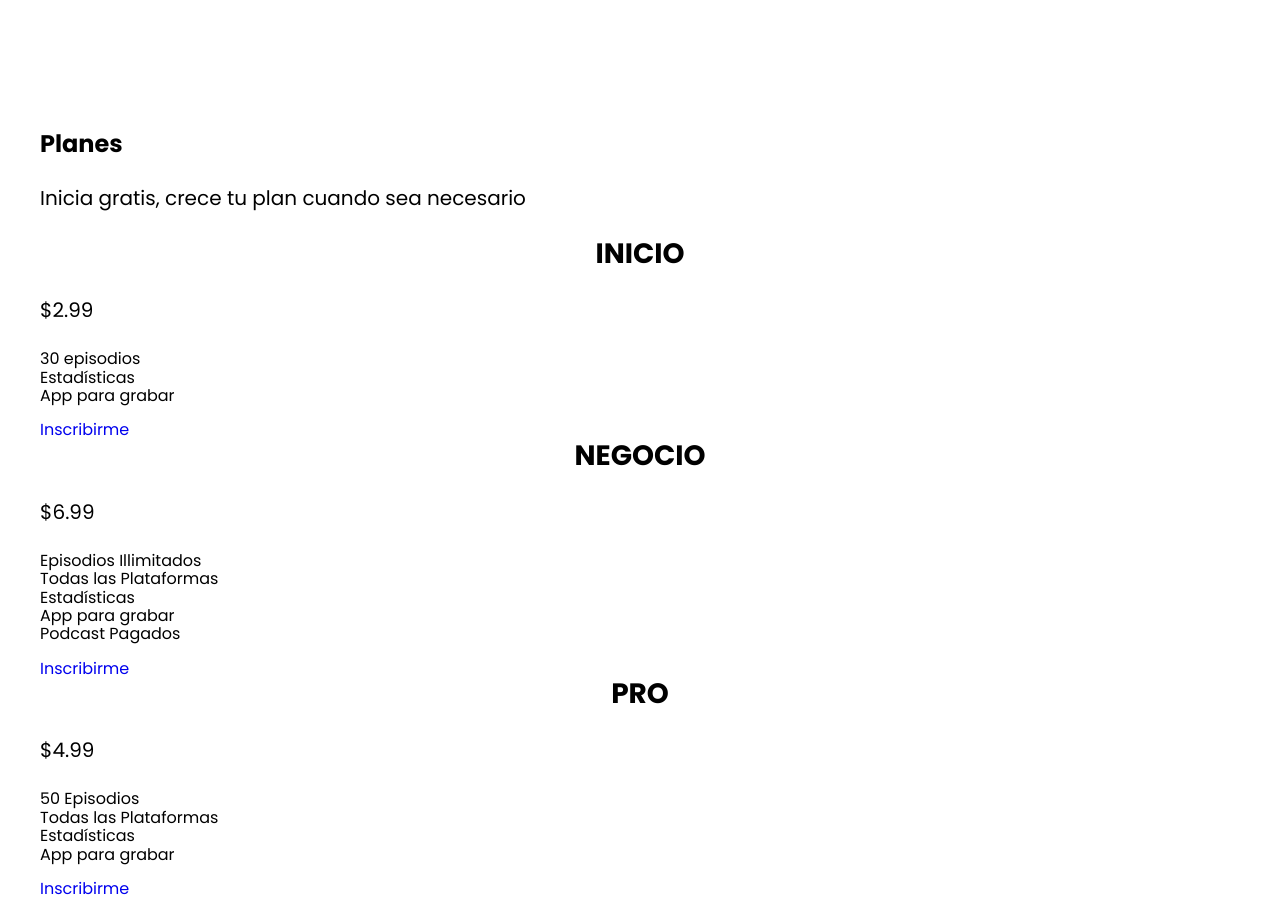
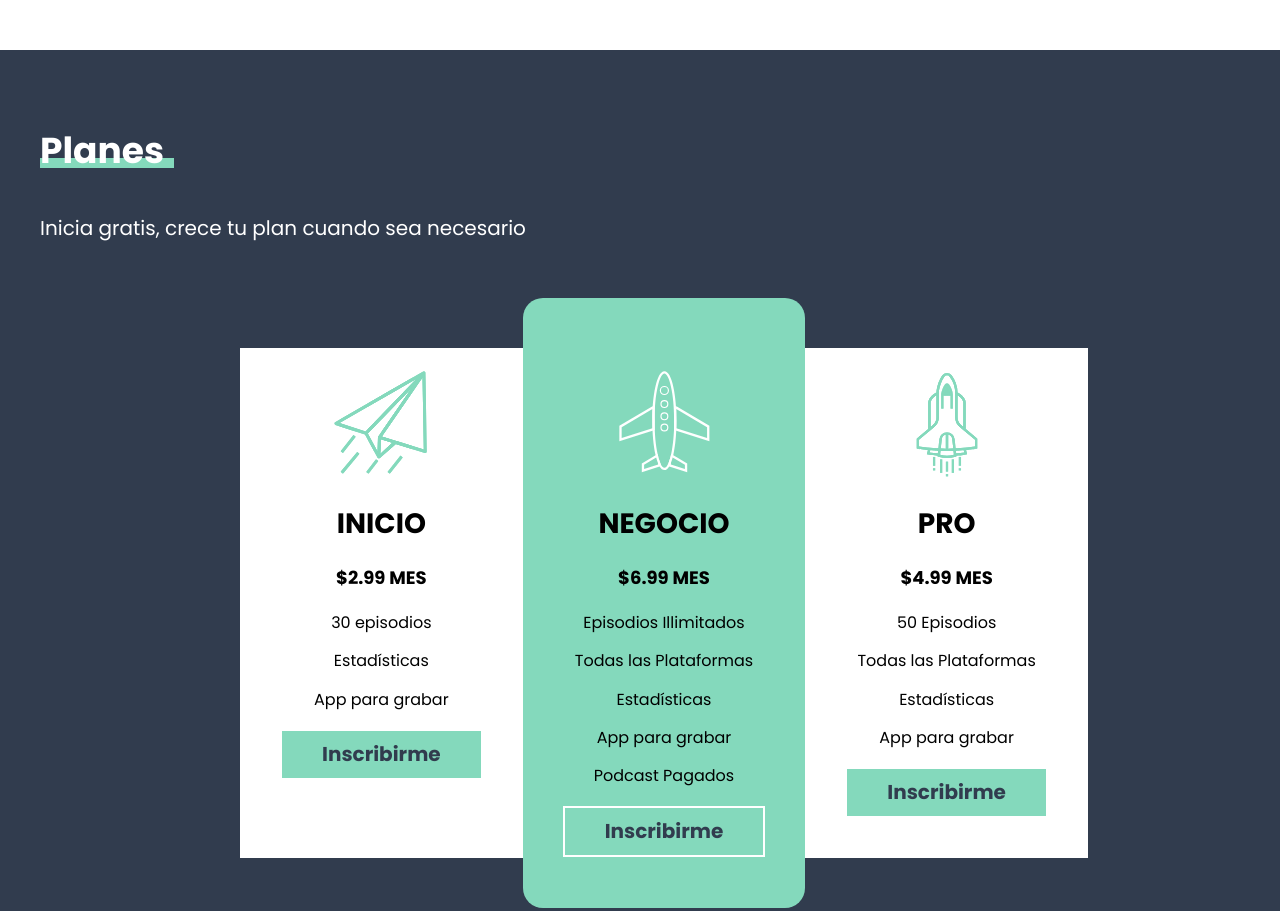
Before and after one commit to CristianMP04/PodcastApp, a website: page index.html in a window 1280 px wide. Shown: the part 3100-4011 px from the top of the page. Drawn offline with Linux system fonts and the light colour scheme.

Commit message:
finish section Planes
finish section Planes

```diff
--- a/index.html
+++ b/index.html
@@ -62,7 +62,7 @@
             <div class="nuestros-planes">
                 <div class="plan inicio">
                     <h3>Inicio</h3>
-                    <p class="precio">$2.99</p>
+                    <p class="precio">$2.99 mes</p>
 
                     <ul class="listado">
                         <li>30 episodios</li>
@@ -75,7 +75,7 @@
 
                 <div class="plan negocio">
                     <h3>Negocio</h3>
-                    <p class="precio">$6.99</p>
+                    <p class="precio">$6.99 mes</p>
 
                     <ul class="listado">
                         <li>Episodios Illimitados</li>
@@ -90,7 +90,7 @@
 
                 <div class="plan pro">
                     <h3>Pro</h3>
-                    <p class="precio">$4.99</p>
+                    <p class="precio">$4.99 mes</p>
 
                     <ul class="listado">
                         <li>50 Episodios</li>
--- a/src/scss/base/_mixins.scss
+++ b/src/scss/base/_mixins.scss
@@ -58,6 +58,13 @@
     background-position: top center;
 }
 
+@mixin iconoBg($url) {
+    background-image: url($url);
+    background-repeat: no-repeat;
+    background-position: 50% 2rem;
+    background-size: 10rem;
+}
+
 @mixin headingBorder( $colorTexto, $colorLinea) {
         font-size: 3.6rem;
         display: inline-block;
--- a/src/scss/ui/_botones.scss
+++ b/src/scss/ui/_botones.scss
@@ -4,3 +4,10 @@
 .boton-primario {
     @include m.boton(v.$primario, v.$secundario);
 }
+
+.boton-plan {
+    @extend .boton-primario;
+    border: 2px solid v.$blanco;
+    margin-top: 2rem;
+    display: block;
+}
--- a/src/scss/ui/_index.scss
+++ b/src/scss/ui/_index.scss
@@ -2,6 +2,7 @@
 @forward 'creapodcast';
 @forward 'beneficios';
 @forward 'estadisticas';
+@forward 'planes';
 
 
 
--- /dev/null
+++ b/src/scss/ui/_planes.scss
@@ -0,0 +1,84 @@
+@use 'base/variables' as v;
+@use 'base/mixins' as m;
+
+.planes {
+    background-color: v.$secundario;
+    h2 {
+        @include m.headingBorder(v.$blanco, v.$primario);
+    }
+
+    .descripcion {
+        color: v.$blanco;
+    }
+}
+
+.nuestros-planes {
+
+    display: flex;
+    flex-direction: column;
+
+    @include m.tablet {
+        flex-direction: row;
+        max-width: 80rem;
+        margin-inline: auto;
+        margin-block-start: 10rem;
+     }
+
+    .plan {
+        flex-grow: 1;
+        background-color: v.$blanco;
+        padding: 16rem 4rem 4rem 4rem;
+        border-bottom: 1px solid #e1e1e1;
+        @include m.tablet {
+            border: none;
+            transition-property: transform;
+            transition-duration: 300ms;
+
+            &:hover {
+                transform: scale(1.1);
+            }
+         }
+        .precio {
+            font-size: 1.8rem;
+            text-align: center;
+            font-weight: 700;
+            text-transform: uppercase;
+        }
+
+        .listado {
+
+            li {
+                text-align: center;
+                margin-bottom: 2rem;
+
+                &:last-of-type {
+                    margin-bottom: 0;
+                }
+            }
+        }
+
+        &.inicio {
+            @include m.iconoBg('../img/icono_inicio.svg');
+        }
+
+        &.negocio {
+            background-color: v.$primario;
+            order: -1;
+            @include m.iconoBg('../img/icono_negocio.svg');
+
+            @include m.tablet {
+                order: unset;
+                margin-top: -5rem;
+                margin-bottom: -5rem;
+                border-radius: 2rem;
+                background-position: 50% 7rem;
+                padding-top: calc(16rem + 5rem);
+                z-index: 100;
+            }
+        }
+
+        &.pro {
+            @include m.iconoBg('../img/icono_pro.svg');
+        }
+    }
+}
```
Also changed, not shown: build/css/app.css, 1 other file.
